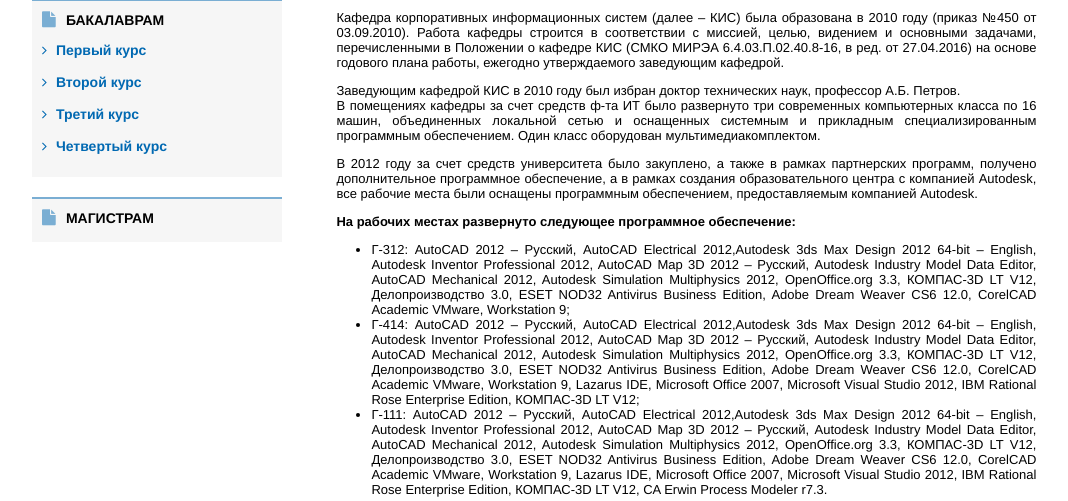
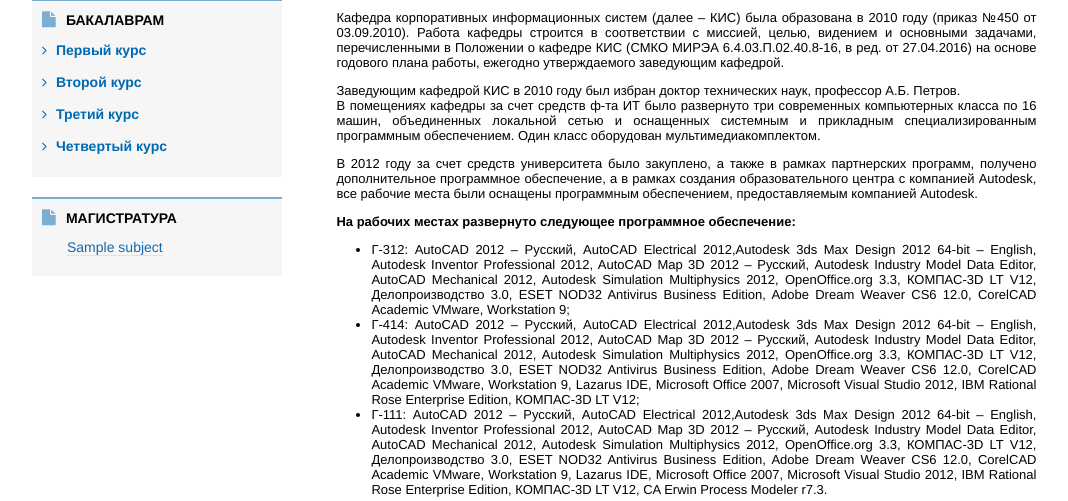
Before and after one commit to CaptFrozenberg/kafedra, a Django app: page / in a window 1280 px wide. Shown: the part 327-828 px from the top of the page, without its empty margins (58-1126 px from the left). Run offline with Django 3.2, Linux system fonts and the light colour scheme; tables that the repository leaves empty hold one stand-in row (values such as "Sample post").

Commit message:
hardcoded

```diff
--- a/templates/main.html
+++ b/templates/main.html
@@ -92,23 +92,30 @@
 				</li>
 			{% endfor %}
 			</ul>
+		</div>
 
-		</div>
-		<div class="sidebar">
+        <div class="sidebar">
 			<span class="sidebar_title">
 				<i class="fa fa-file" id="sidebaricon"> </i>
-				Магистрам
+				Магистратура
 			</span>
 			<ul class="notab">
-			{% for subjeсt in subject_pack.0 %}
 				<li class="sideli">
-					<a class="sidebar_link" href="{#{% url 'subject_name' subject=subject.code_name %}#}">
-						{{ subject.name }}тут должно было быть название предмета {{subject.code_name}}
-					</a>
+					<div class="unseen">
+						<ul class="sub-menu">
+						{% for subject in subjects_magistratura %}
+							<li class="sideli">
+								<a class="sidebar_link" href="{% url 'subject_name' subject=subject.code_name %}">
+									{{ subject.name }}
+								</a>
+							</li>
+						{% endfor %}
+						</ul>
+					</div>
 				</li>
-			{% endfor %}
 			</ul>
 		</div>
+
 	</div>
 
 <!-- Main content of a page -->
```
